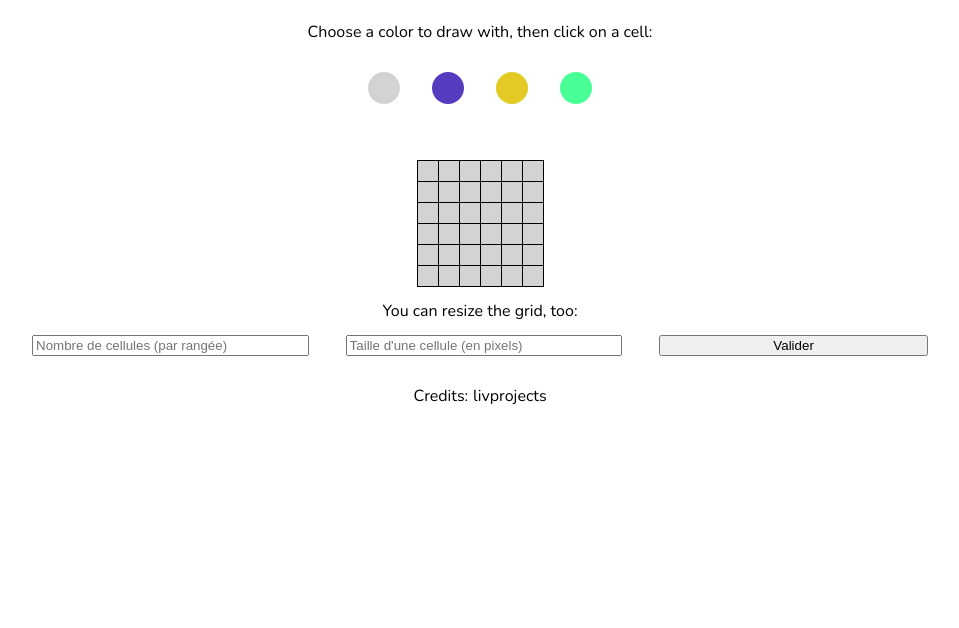
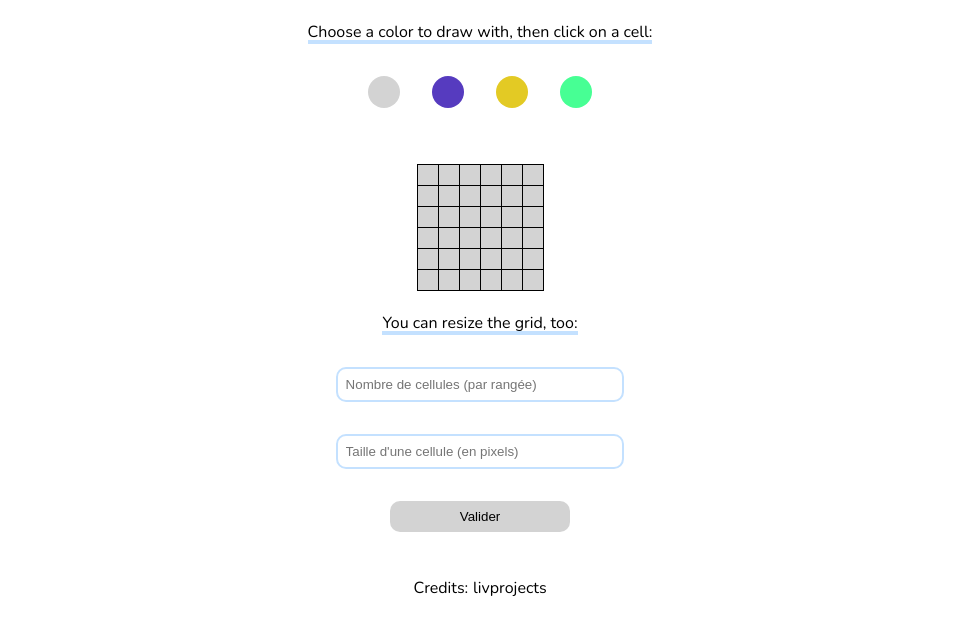
Before and after one commit to livprojects/draw-your-tiles, a plain HTML site: page index.html in a window 1280 px wide. Shown: the part 208-836 px from the top of the page, without its empty margins (160-1119 px from the left). Before the commit the page ends 800 px from the top, so only its background shows below. Drawn offline with nearby package versions, Linux system fonts and the light colour scheme; a web font is replaced by a local one.

Commit message:
improved css with blue

```diff
--- a/style.css
+++ b/style.css
@@ -21,7 +21,6 @@ header h1 {
     font-size: 4rem;
     color: black;
     padding: 1.5rem;
-    transform: rotate(-10deg);
     transition: 0.5s all;
 
 }
@@ -29,7 +28,9 @@ header h1 {
 header h1:hover {
     letter-spacing: 2px;
     transition: 0.5s all;
-    border-bottom: 4px solid pink;
+    color: #c4e1ff;
+    transition: 0.5s all;
+
 
 }
 
@@ -47,9 +48,13 @@ header h1:hover {
     margin: 1.5rem auto;
 }
 
-.central-colorpicker > p {
+.central-colorpicker>p {
     text-align: center;
+    border-bottom: solid 4px #c4e1ff;
+
 }
+
+
 #central-colorpicker-buttons {
     display: flex;
     margin: 1rem auto;
@@ -58,25 +63,57 @@ header h1:hover {
 
 
 .picker {
-    margin-top: 1rem;
+    margin-top: 1.5rem;
     display: flex;
     justify-content: center;
     align-items: center;
     flex-direction: column;
 }
-.picker > p {
+
+.picker>p {
     text-align: center;
     margin-bottom: 1rem;
+    border-bottom: solid 4px #c4e1ff;
 }
 
 #picker-form-id {
     display: flex;
     justify-content: space-between;
     width: 70%;
+    flex-direction: column;
 }
 
 #picker-form-id>* {
     width: 30%;
+    margin: 1rem auto;
+    border-radius: 10px;
+    border: solid 2px #c4e1ff;
+    padding: 0.5rem;
+
+}
+
+#picker-form-id>button {
+    margin: 1rem auto;
+    border-radius: 10px;
+    border: none;
+    color: black;
+    background-color: lightgrey;
+    padding: 0.5rem;
+    transition: 0.5s all;
+    width: 20%;
+
+
+}
+
+#picker-form-id>button:hover {
+    margin: 1rem auto;
+    border-radius: 10px;
+    border: none;
+    color: black;
+    background-color: #c4e1ff;
+    padding: 0.5rem;
+    transition: 0.5s all;
+
 }
 
 #central-grid {
@@ -134,3 +171,7 @@ footer>a {
 .grey {
     background-color: lightgrey;
 }
+
+input:focus {
+    border: 1px solid #c4e1ff;
+}
```
